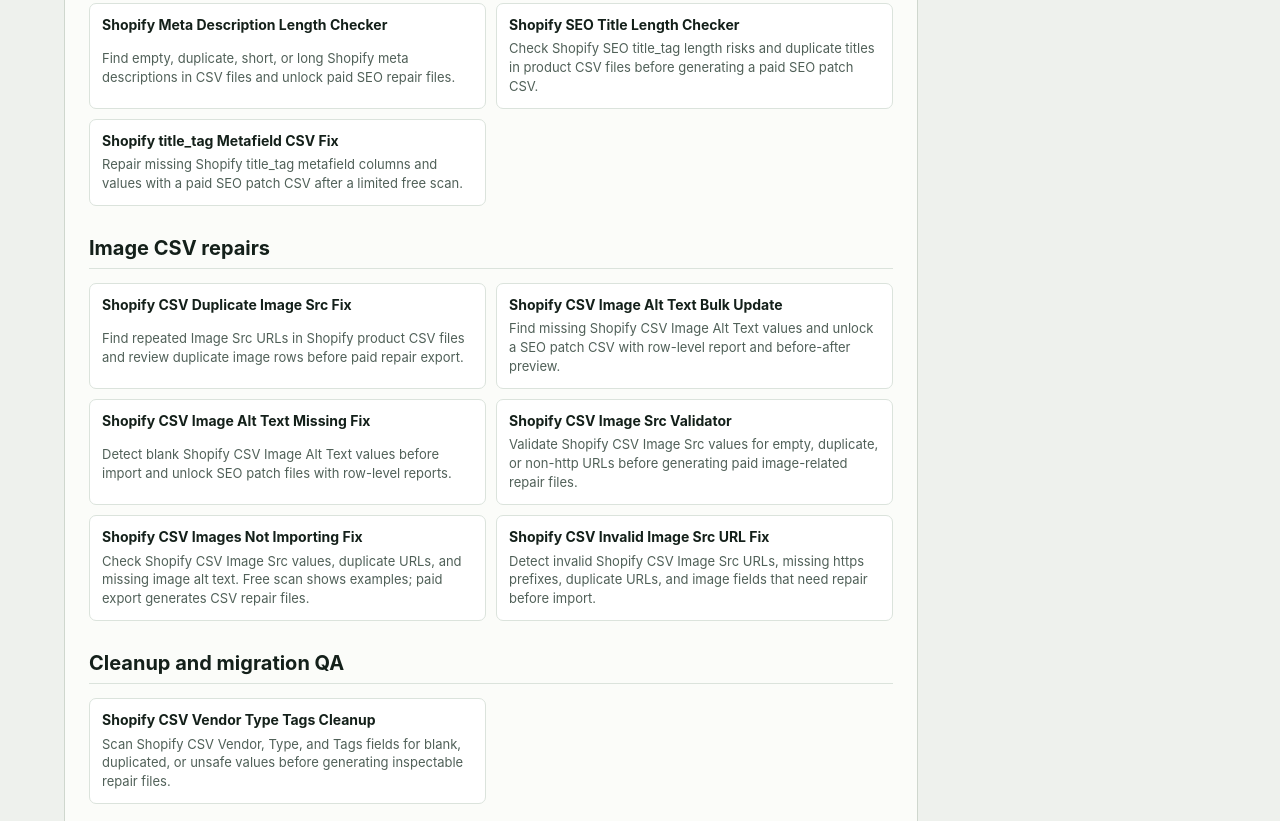
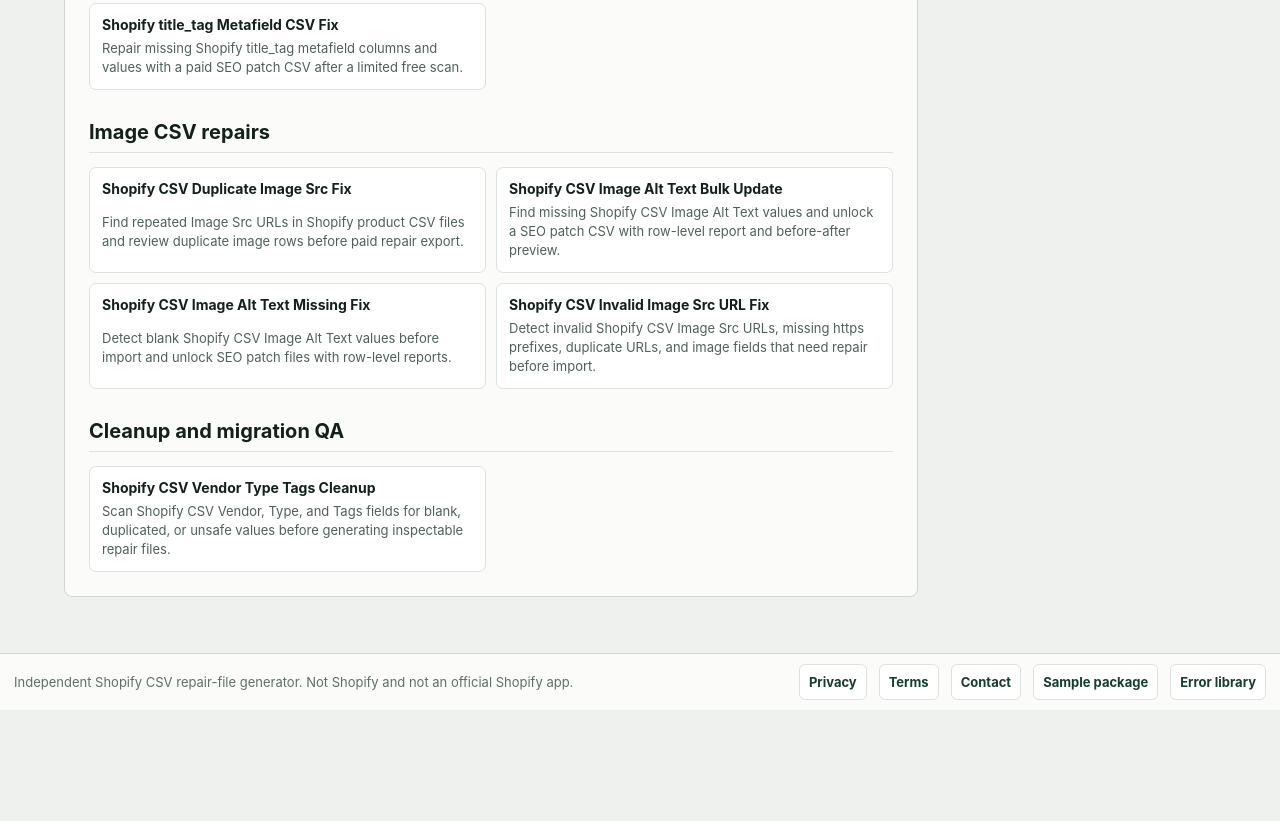
Before and after one commit to soup-rolls/commercefix-csv-repair, a plain HTML site: page error-library.html in a window 1280 px wide. Shown: the part 2389-3210 px from the top of the page. After the commit the page ends 3099 px from the top, so only its background shows below. Drawn offline with Linux system fonts and the light colour scheme.

Commit message:
Deduplicate CommerceFix error library groups

```diff
--- a/error-library.html
+++ b/error-library.html
@@ -155,9 +155,6 @@
               </a><a class="libraryItem" href="/commercefix-csv-repair/shopify-csv-variant-deletion-risk/">
                 <strong>Shopify CSV Variant Deletion Risk Check</strong>
                 <span>Preview Shopify CSV variant grouping risks before import so duplicate handles, missing options, and unsafe rows can be reported.</span>
-              </a><a class="libraryItem" href="/commercefix-csv-repair/shopify-csv-variants-not-importing/">
-                <strong>Shopify CSV Variants Not Importing Fix</strong>
-                <span>Preview Shopify variant import risks from incomplete Option1 Name and Option1 Value fields, then unlock row-level repair files.</span>
               </a>
         </div>
       </section><section class="libraryGroup">
@@ -222,12 +219,6 @@
               </a><a class="libraryItem" href="/commercefix-csv-repair/shopify-csv-image-alt-text-missing/">
                 <strong>Shopify CSV Image Alt Text Missing Fix</strong>
                 <span>Detect blank Shopify CSV Image Alt Text values before import and unlock SEO patch files with row-level reports.</span>
-              </a><a class="libraryItem" href="/commercefix-csv-repair/shopify-csv-image-src-validator/">
-                <strong>Shopify CSV Image Src Validator</strong>
-                <span>Validate Shopify CSV Image Src values for empty, duplicate, or non-http URLs before generating paid image-related repair files.</span>
-              </a><a class="libraryItem" href="/commercefix-csv-repair/shopify-csv-images-not-importing/">
-                <strong>Shopify CSV Images Not Importing Fix</strong>
-                <span>Check Shopify CSV Image Src values, duplicate URLs, and missing image alt text. Free scan shows examples; paid export generates CSV repair files.</span>
               </a><a class="libraryItem" href="/commercefix-csv-repair/shopify-csv-url-invalid-image-src/">
                 <strong>Shopify CSV Invalid Image Src URL Fix</strong>
                 <span>Detect invalid Shopify CSV Image Src URLs, missing https prefixes, duplicate URLs, and image fields that need repair before import.</span>
```
